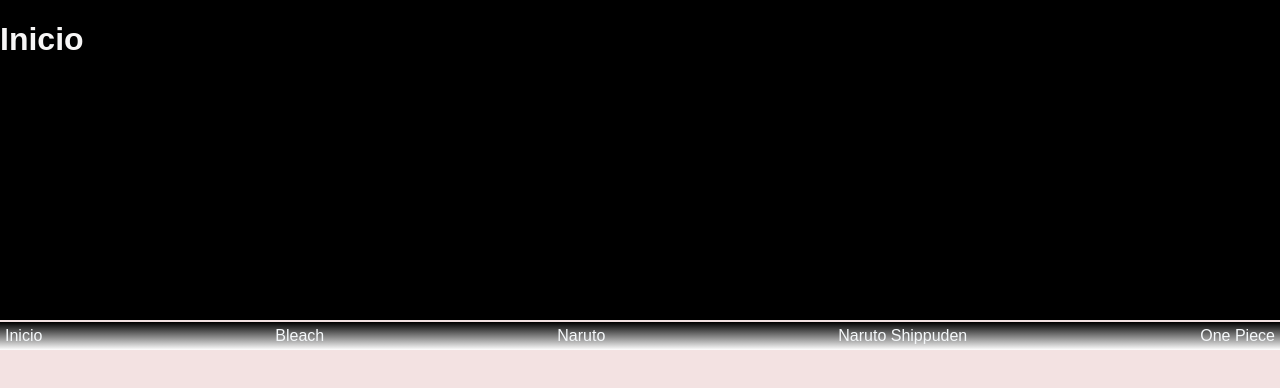
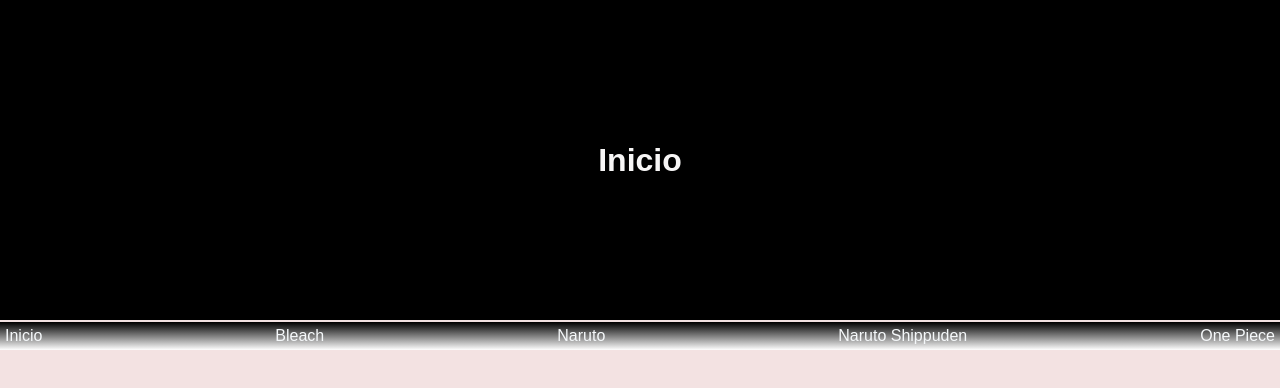
Before and after one commit to Dav11-23/animeshonen, a plain HTML site: page index.html in a window 1280 px wide. Drawn offline with Linux system fonts and the light colour scheme.

Commit message:
modificando un poco el index y el header para que el texto esté centrado, lo hice con flex-box

```diff
--- a/css/header.css
+++ b/css/header.css
@@ -0,0 +1,6 @@
+
+.header {
+	display: flex;
+	justify-content: center;
+	align-items: center;
+}
--- a/index.html
+++ b/index.html
@@ -11,9 +11,9 @@
 
 <body>
 
-    <header>
+    <header class="header">
 
-        <h1>Inicio</h1>
+        <h1 class="title--header">Inicio</h1>
 
     </header>
 
```
